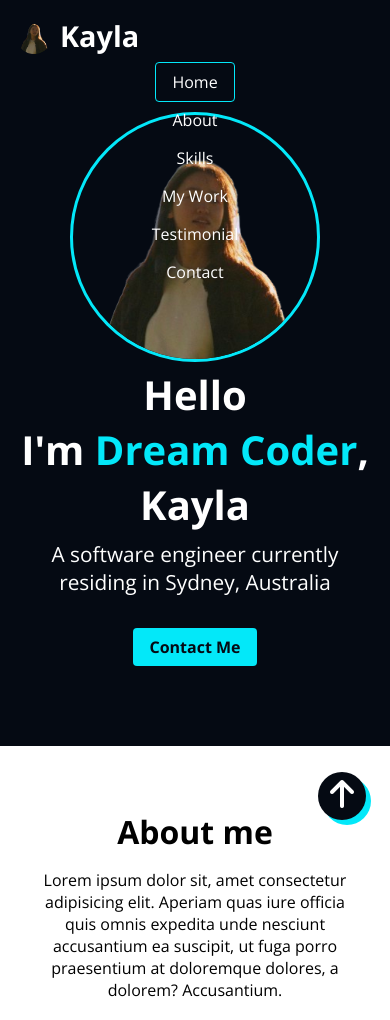
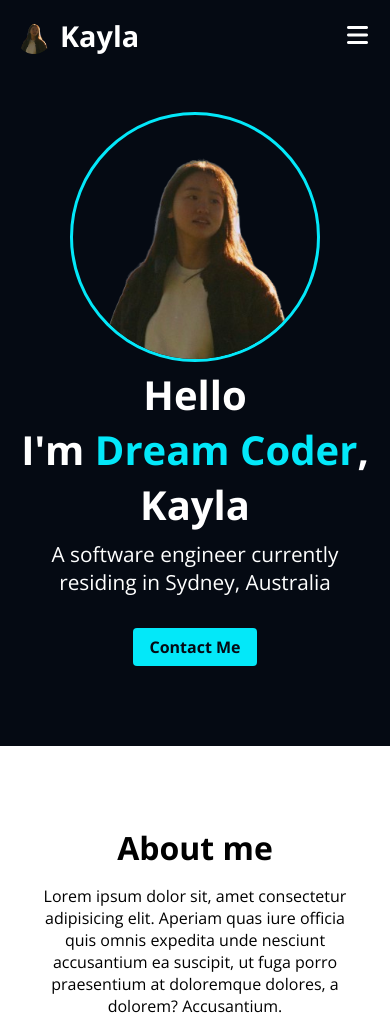
Before and after one commit to KaylaARKim/Portfolio, a plain HTML site: page index.html in a window 390 px wide. Shown: the top 1020 px of the page. Drawn offline with nearby package versions, Linux system fonts and the light colour scheme.

Commit message:
Update main.js
JS menu

```diff
--- a/css/style.css
+++ b/css/style.css
@@ -52,7 +52,7 @@ button {
 }
 
 button:focus {
-  outline: 1px solid var(--color-accent);
+  outline: 1px solid transparent;
 }
 
 /* Common */
@@ -110,13 +110,18 @@ button:focus {
   font-size: 1.8rem;
 }
 
+.header__toggle {
+  display: none;
+}
 .header__menu {
   display: flex;
   gap: 4px;
 }
 
 .header__menu__item {
+  display: block;
   padding: 8px 16px;
+  border-bottom: 1px solid transparent;
 }
 
 .header__menu__item:hover {
@@ -443,6 +448,7 @@ button:focus {
   border-radius: 100%;
   text-align: center;
   box-shadow: 5px 5px 0px 0px var(--color-accent);
+  transition: opacity 300ms ease-in;
 }
 
 /* Footer */
@@ -469,7 +475,7 @@ button:focus {
 
 @media screen and (max-width: 768px) {
   .section {
-    padding: 3rem 2rem;
+    padding: 4rem 2rem;
   }
 
   .title {
@@ -483,15 +489,29 @@ button:focus {
   .header {
     flex-direction: column;
     align-items: start;
+    background-color: var(--color-primary);
+  }
+
+  .header__toggle {
+    display: block;
+    color: var(--color-white);
+    font-size: 1.5rem;
+    position: absolute;
+    top: 1.3rem;
+    right: 1rem;
   }
 
   .header__menu {
+    display: none;
     flex-direction: column;
     text-align: center;
-    padding: 1rem 4rem;
+    margin: 1rem 4rem;
     gap: 1rem;
   }
 
+  .header__menu.open {
+    display: flex;
+  }
   .header__nav {
     width: 100%;
   }
--- a/index.html
+++ b/index.html
@@ -58,6 +58,9 @@
           <li><a class="header__menu__item" href="#contact">Contact</a></li>
         </ul>
       </nav>
+      <button class="header__toggle" aria-label="navigation menu toggle">
+        <i class="fa-solid fa-bars"></i>
+      </button>
     </header>
 
     <!-- Main -->
--- a/src/main.js
+++ b/src/main.js
@@ -15,3 +15,25 @@ const homeHeight = home.offsetHeight;
 document.addEventListener("scroll", () => {
   home.style.opacity = 1 - window.scrollY / homeHeight;
 });
+
+// Arrow up 버튼을 아래로 스크롤시 보이도록 처리함
+const arrowUp = document.querySelector(".arrow-up");
+document.addEventListener("scroll", () => {
+  if (window.scrollY > homeHeight / 2) {
+    arrowUp.style.opacity = 1;
+  } else {
+    arrowUp.style.opacity = 0;
+  }
+});
+
+// Navbar 토글 버튼 클릭 처리
+const navbarMenu = document.querySelector(".header__menu");
+const navbarToggle = document.querySelector(".header__toggle");
+navbarToggle.addEventListener("click", () => {
+  navbarMenu.classList.toggle("open");
+});
+
+// Navbar 메뉴 클릭시 메뉴를 자동으로 닫아줌
+navbarMenu.addEventListener("click", () => {
+  navbarMenu.classList.remove("open");
+});
```
